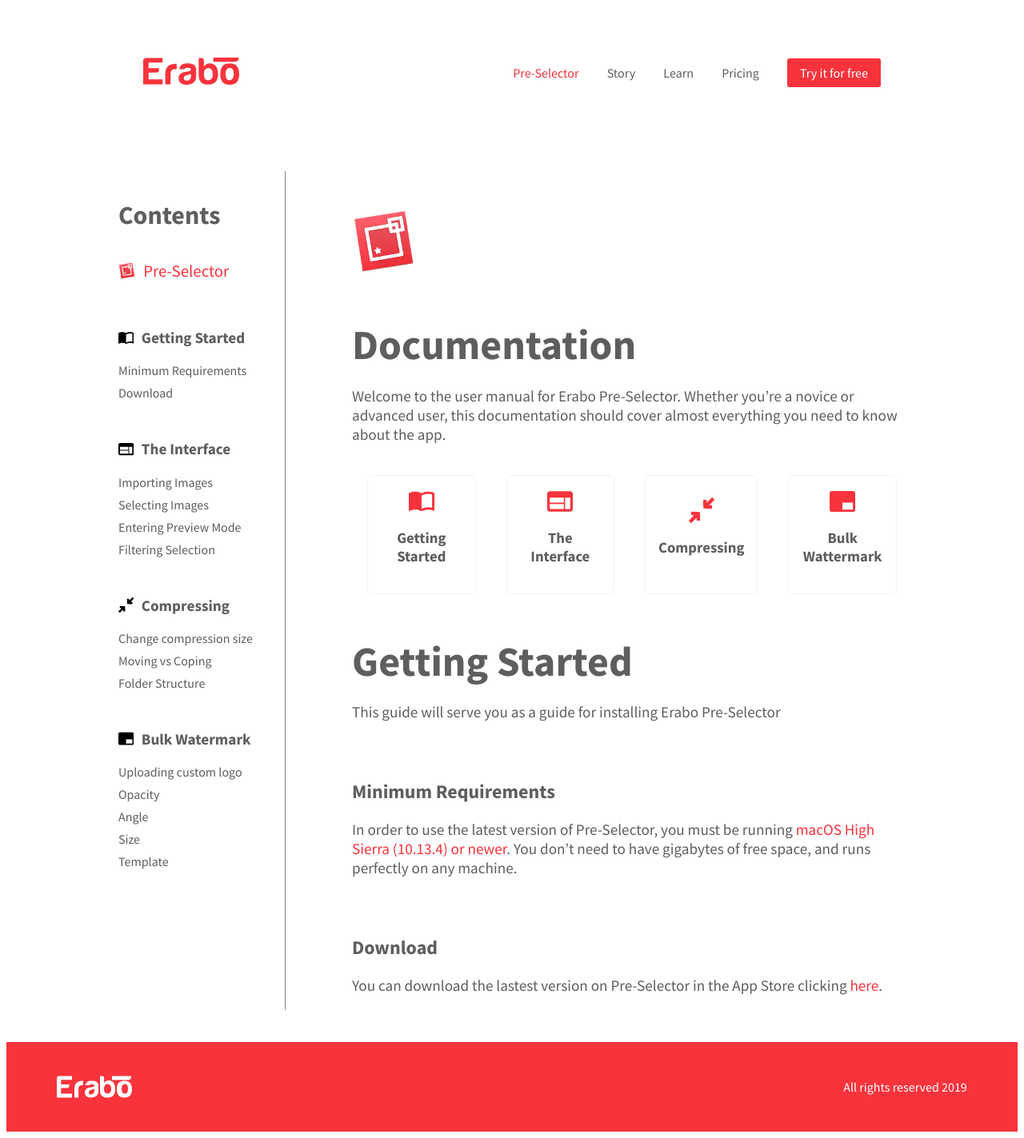
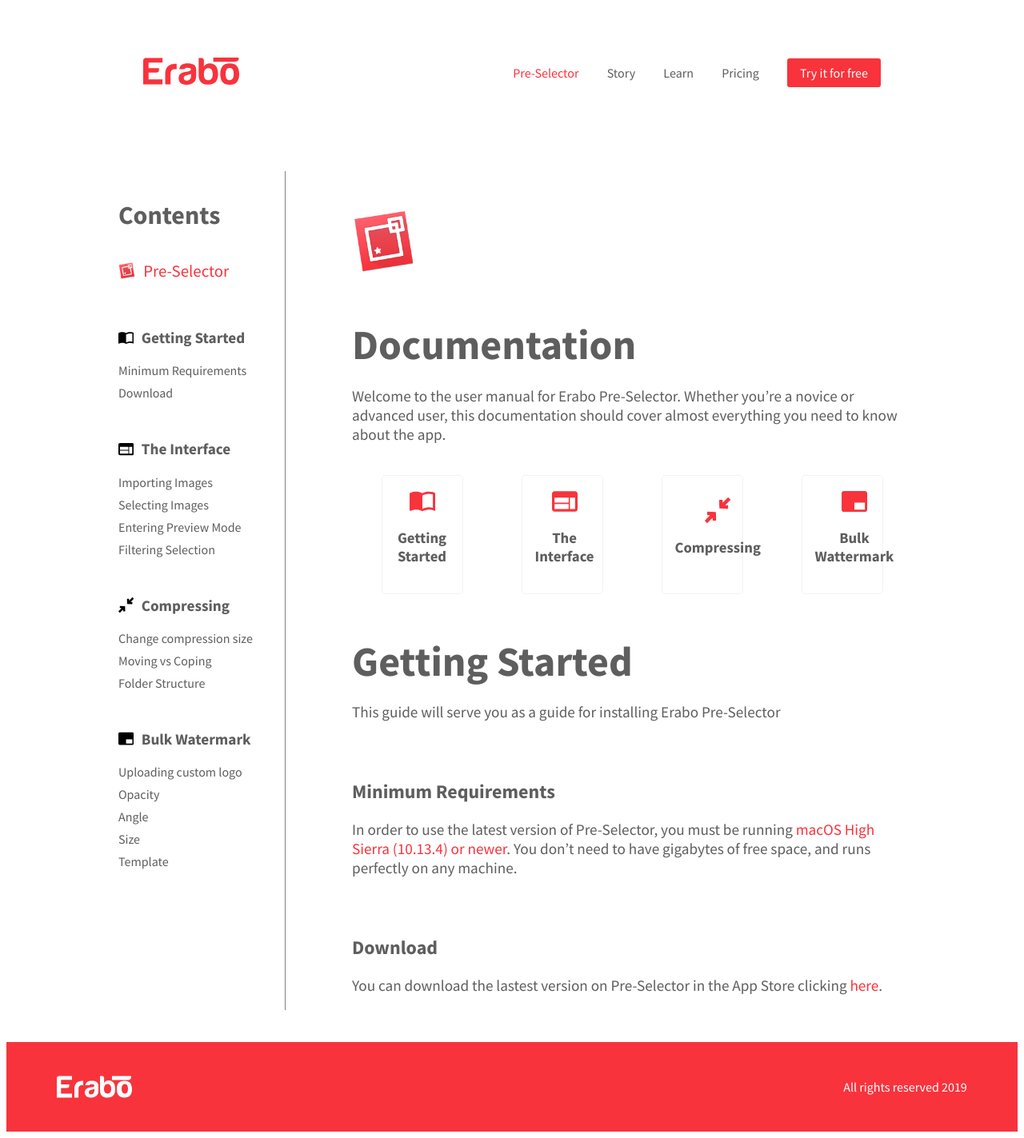
Before and after one commit to eraboapp/eraboapp.github.io, a Jekyll site: the page built from documentation/index.html, in a window 1280 px wide. Shown: the whole page at 80% size. Built offline with Jekyll 4.4.1, drawn with Linux system fonts in a browser that asks for light colours.

Commit message:
Docs Responsive Design

```diff
--- a/_sass/_cards.scss
+++ b/_sass/_cards.scss
@@ -6,13 +6,18 @@
     flex-direction: column;
     align-items: center;
     justify-content: center;
-    width: 80vw;
-    max-width: 150px;
-    // display: flex;
+    flex-wrap: wrap;
+    width: 40vw;
+    max-width: 100px;
     padding: 1em;
     box-sizing: border-box;
     text-align: center;
     margin: 0 20px;
+    @media screen and (max-width:$tablet) {
+        margin: 20px 0;
+        padding: 2em;
+        max-width: 150px;
+    }
     h3{
         color: $secondary;
     }
--- a/_sass/_docs.scss
+++ b/_sass/_docs.scss
@@ -4,13 +4,24 @@
     max-width: 1000px;
     margin: 40px auto;
     justify-content: space-between;
+
 }
 
 .docs{
     width: 70%;
+    @media screen and (max-width:$tablet) {
+        width: 90vw;
+        margin: 0 auto;
+    }
     h1{
         font-size: 3.25rem;
         margin: 1em auto .1em auto;
+        @media screen and (max-width:$tablet) {
+            font-size: 2rem;
+        }
+    }
+    img{
+        max-width: 90vw;
     }
     h2{
         margin-top: 3em;
@@ -26,6 +37,8 @@
         margin-top: 40px;
         margin-bottom: 40px;
         display: flex;
+        flex-wrap: wrap;
+        justify-content: space-around;
     }
     a{
         color: $primary;
--- a/_sass/_side-menu.scss
+++ b/_sass/_side-menu.scss
@@ -2,6 +2,9 @@
     width: 20%;
     border-right: solid gray .1px;
     padding: .5em;
+    @media screen and (max-width:$tablet) {
+        display: none;
+    }
     h1{
         font-size: 2rem;
     }
```
